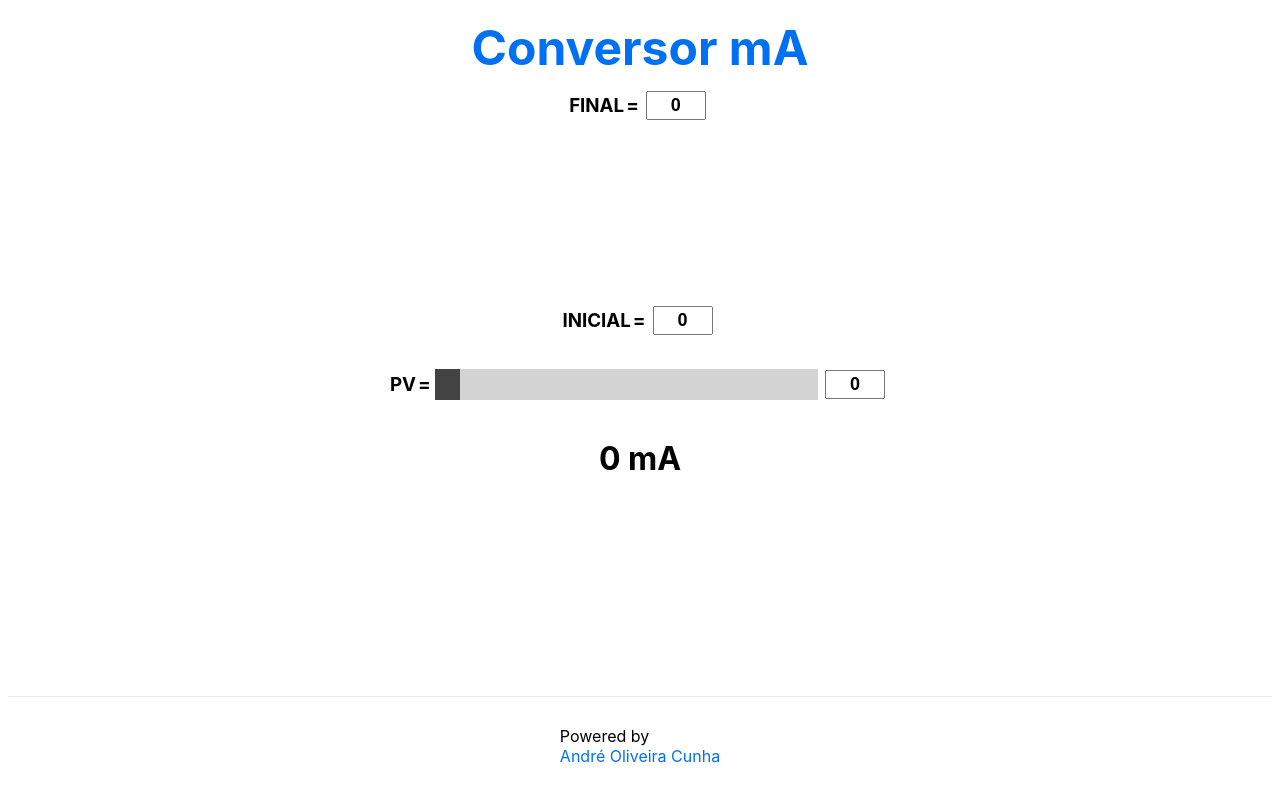
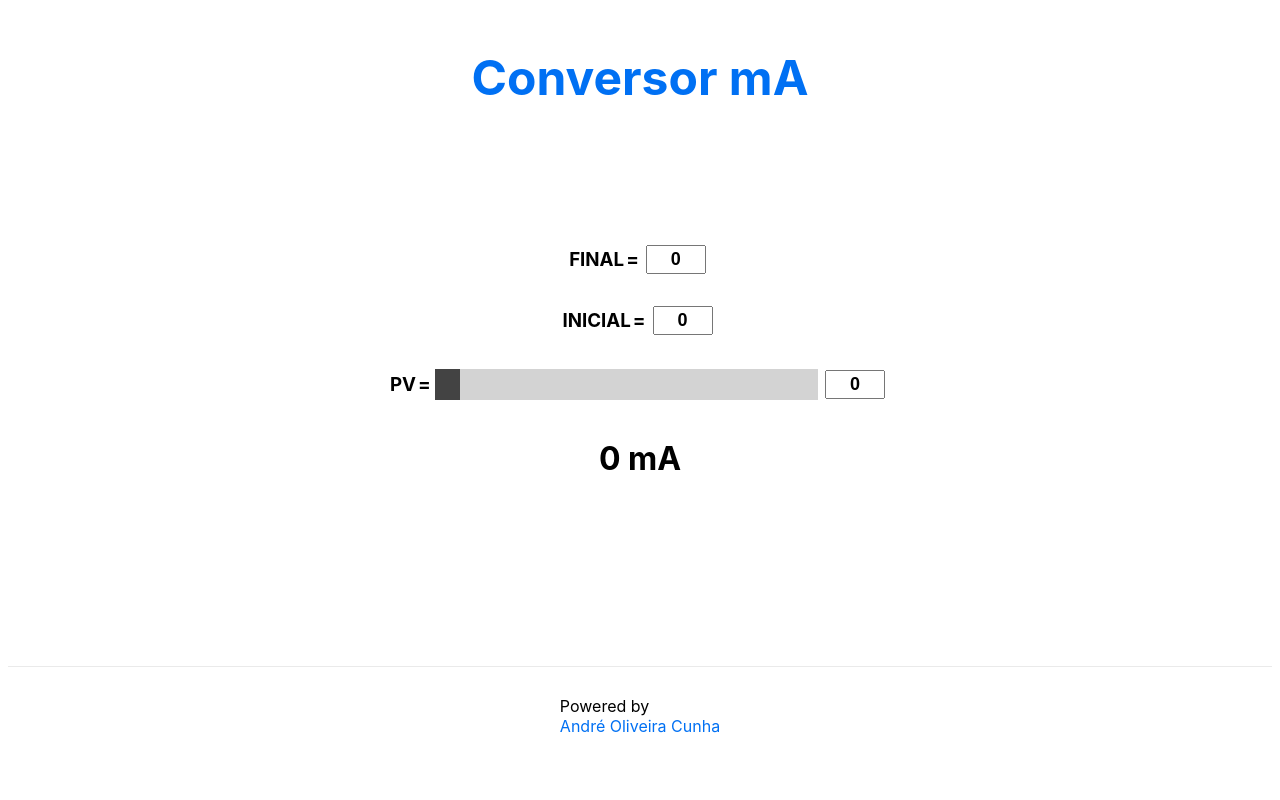
Before and after one commit to andreocunha/Conversor_mA, a Next.js app: page / in a window 1280 px wide. Built offline with nearby package versions, Linux system fonts and the light colour scheme.

Commit message:
Correção da formula

```diff
--- a/pages/index.js
+++ b/pages/index.js
@@ -29,6 +29,7 @@ export default function Home() {
         Conversor mA
       </h1>
 
+      <main className={styles.main}>
         <div className={styles.inputArea}>
           <h3>FINAL</h3>
           <h3> = </h3>
@@ -42,7 +43,6 @@ export default function Home() {
           />
         </div>
 
-      <main className={styles.main}>
         <div className={styles.inputArea}>
           <h3>INICIAL</h3>
           <h3> = </h3>
```
Lines whose indentation alone changed are shown as unchanged.
